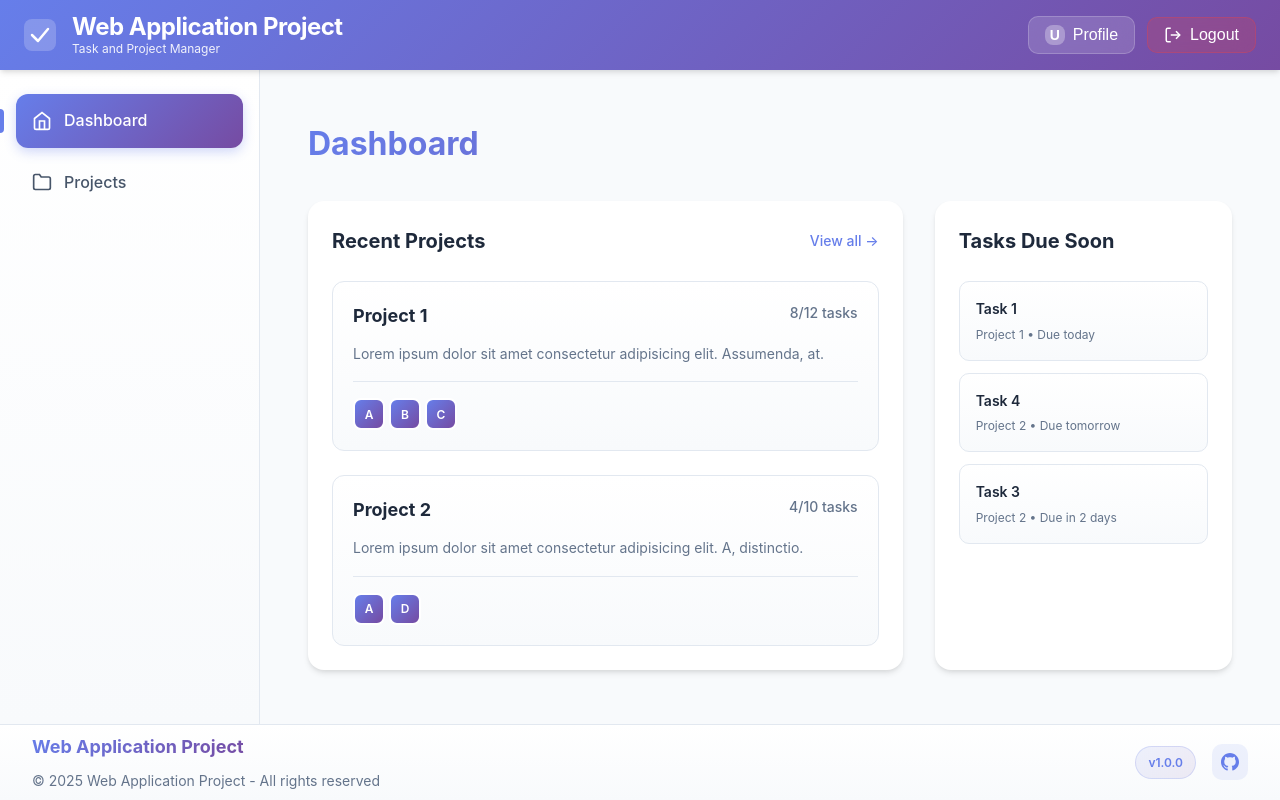
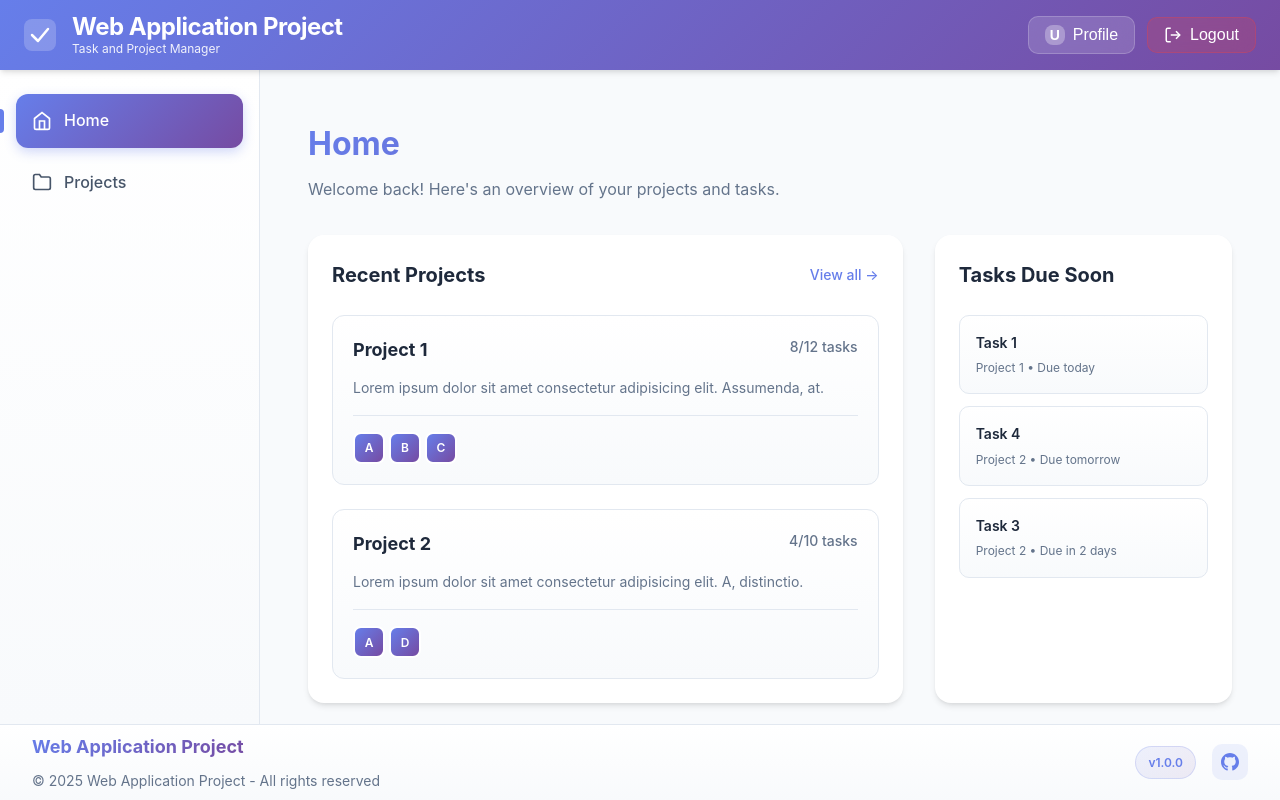
Before and after one commit to muhamedmjw/Storage-Facilitator, a Vue app: page / in a window 1280 px wide. Built offline with nearby package versions, Linux system fonts and the light colour scheme.

Commit message:
Change "Dashboard" to "Home"

```diff
--- a/src/components/layout/AppSidebar.vue
+++ b/src/components/layout/AppSidebar.vue
@@ -18,7 +18,7 @@
               <path d="M3 9l9-7 9 7v11a2 2 0 0 1-2 2H5a2 2 0 0 1-2-2z" />
               <polyline points="9 22 9 12 15 12 15 22" />
             </svg>
-            <span>Dashboard</span>
+            <span>Home</span>
           </router-link>
         </li>
 
--- a/src/views/HomeView.vue
+++ b/src/views/HomeView.vue
@@ -2,7 +2,8 @@
   <div class="home-container">
     <div class="page-header">
       <div>
-        <h1 class="page-title">Dashboard</h1>
+        <h1 class="page-title">Home</h1>
+        <p class="page-subtitle">Welcome back! Here's an overview of your projects and tasks.</p>
       </div>
     </div>
 
```
